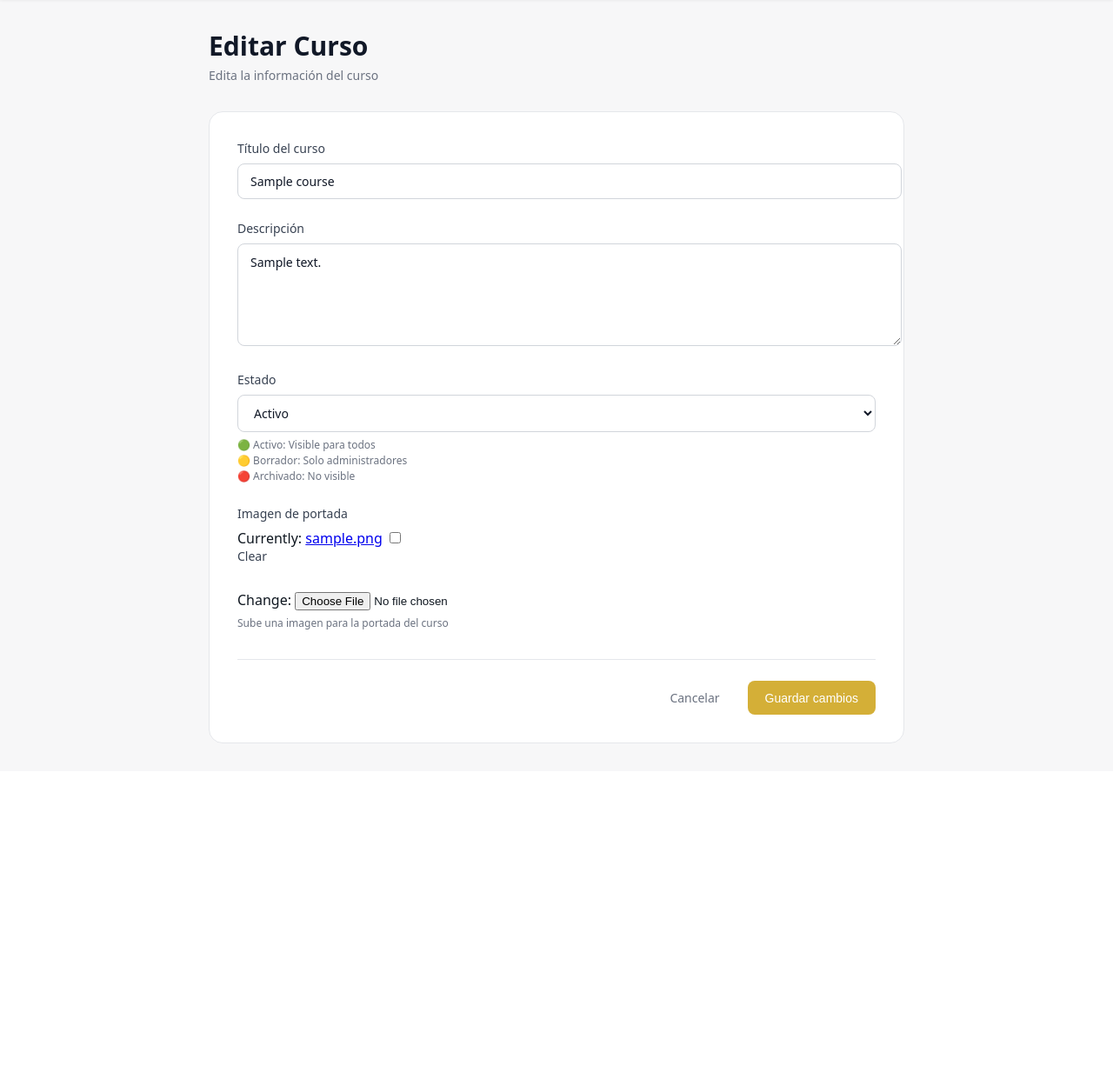
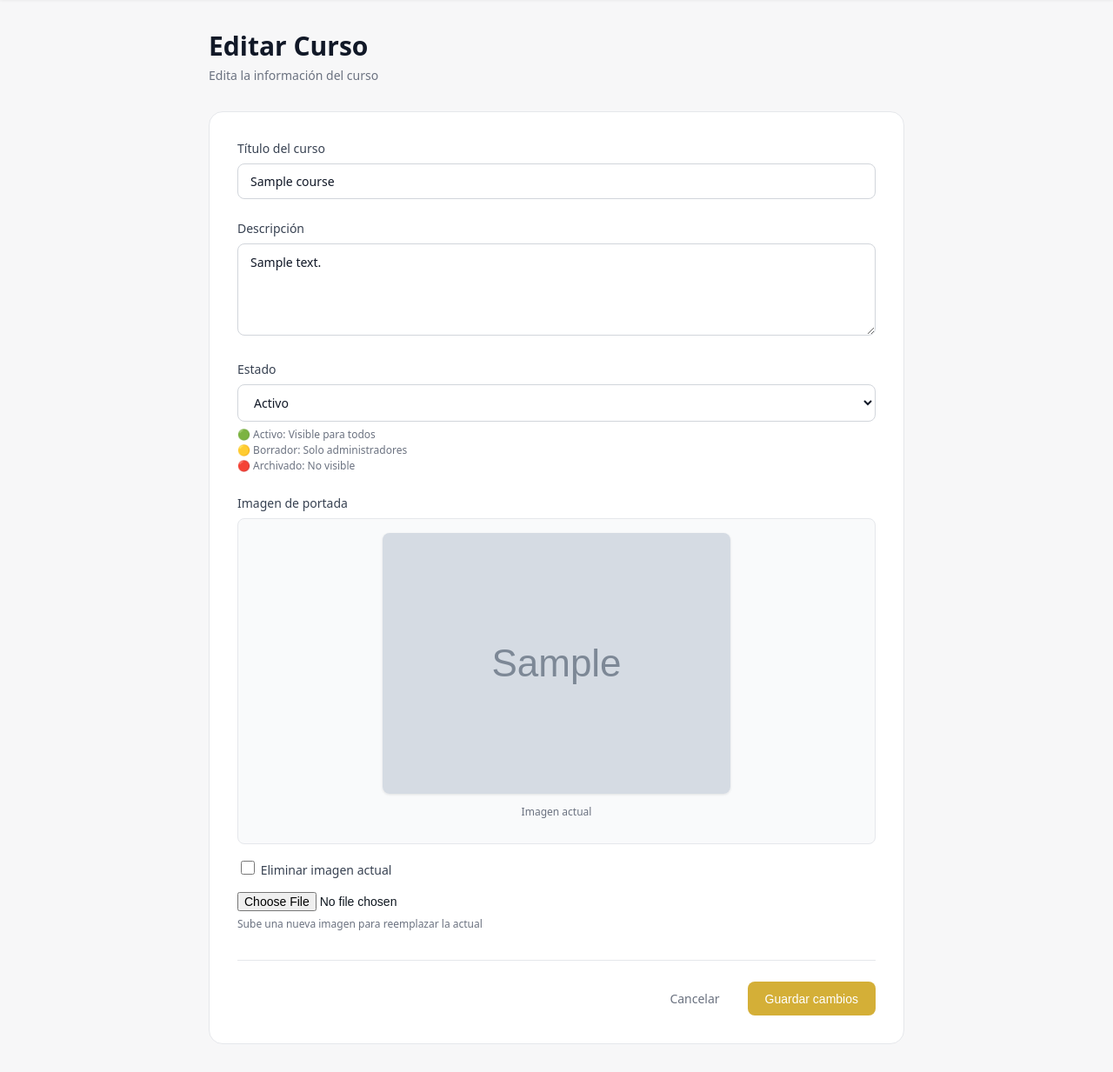
Before and after one commit to TommyBermu/error404, a Django app: page /admin/course/1/edit/ in a window 1280 px wide. Shown: the part 61-1294 px from the top of the page at 87% size. Before the commit the page ends 916 px from the top, so only its background shows below. Run offline with Django 5.2, Linux system fonts and the light colour scheme; a user stored in the database is signed in; tables that the repository leaves empty hold one stand-in row (values such as "Sample post"); grey boxes marked "Sample" are stand-in pictures.

Commit message:
ahora ya no deja subir un tipo de archivo diferente al especificado (si, antes se podía xd) y organizado/redecorado un par de cosas

```diff
--- a/Proyecto/SAFE/administration/forms.py
+++ b/Proyecto/SAFE/administration/forms.py
@@ -115,14 +115,59 @@ class ContentForm(forms.ModelForm):
 
 
 class MaterialForm(forms.ModelForm):
+    # Campo oculto para especificar el tipo esperado según el block_type
+    expected_type = forms.CharField(required=False, widget=forms.HiddenInput())
+
     class Meta:
         model = Material
-        fields = ["type", "file"]
+        fields = ["file"]
         widgets = {
-            "type": forms.Select(attrs={"class": ""}),
             "file": forms.FileInput(attrs={"class": ""}),
         }
         labels = {
-            "type": "Tipo de archivo",
             "file": "Archivo",
         }
+
+    def clean(self):
+        """Valida que la extensión del archivo coincida con el tipo esperado."""
+        cleaned_data = super().clean()
+        file = cleaned_data.get("file")
+        expected_type = cleaned_data.get("expected_type")
+
+        # Si no hay archivo nuevo, revisar el archivo existente de la instancia
+        if not file and self.instance and self.instance.pk and self.instance.file:
+            file = self.instance.file
+
+        if file and expected_type:
+            # Obtener la extensión del archivo
+            filename = file.name if hasattr(file, "name") else str(file)
+            if "." in filename:
+                extension = filename.rsplit(".", 1)[-1].lower()
+            else:
+                raise forms.ValidationError(
+                    {"file": "El archivo debe tener una extensión."}
+                )
+
+            # Mapeo de tipos esperados a extensiones válidas
+            valid_extensions = {
+                "jpg": ["jpg", "jpeg"],
+                "mp4": ["mp4"],
+                "pdf": ["pdf"],
+                "mp3": ["mp3"],
+                "txt": ["txt"],
+            }
+
+            # Verificar que la extensión coincida con el tipo esperado
+            if expected_type in valid_extensions:
+                if extension not in valid_extensions[expected_type]:
+                    expected_display = expected_type.upper()
+                    if expected_type == "jpg":
+                        expected_display = "JPG/JPEG"
+                    raise forms.ValidationError(
+                        {
+                            "file": f"El archivo debe ser de tipo {expected_display}. "
+                            f"Has seleccionado un archivo {extension.upper()}."
+                        }
+                    )
+
+        return cleaned_data
--- a/Proyecto/SAFE/administration/static/administration/css/course_form.css
+++ b/Proyecto/SAFE/administration/static/administration/css/course_form.css
@@ -75,6 +75,7 @@
 .form-group textarea,
 .form-group select {
     width: 100%;
+    max-width: 100%;
     padding: 0.625rem 0.875rem;
     border: 1px solid #d1d5db;
     border-radius: 0.5rem;
@@ -82,6 +83,7 @@
     color: #111827;
     background-color: white;
     font-family: inherit;
+    box-sizing: border-box;
 }
 
 .form-group input:focus,
@@ -109,6 +111,81 @@
     font-size: 0.75rem;
     color: #dc2626;
     margin-top: 0.375rem;
+}
+
+/* Image Preview */
+.current-image-preview {
+    margin-bottom: 1rem;
+    padding: 1rem;
+    background-color: #f9fafb;
+    border: 1px solid #e5e7eb;
+    border-radius: 0.5rem;
+    text-align: center;
+    overflow: hidden;
+}
+
+.preview-img {
+    max-width: 100%;
+    max-height: 300px;
+    width: auto;
+    height: auto;
+    border-radius: 0.5rem;
+    display: block;
+    margin: 0 auto;
+    box-shadow: 0 1px 3px 0 rgba(0, 0, 0, 0.1);
+    object-fit: contain;
+}
+
+.preview-label {
+    margin-top: 0.75rem;
+    font-size: 0.75rem;
+    color: #6b7280;
+    font-weight: 500;
+}
+
+.checkbox-group {
+    margin-bottom: 1rem;
+}
+
+.checkbox-label {
+    display: inline-flex;
+    align-items: center;
+    gap: 0.5rem;
+    font-size: 0.875rem;
+    color: #374151;
+    cursor: pointer;
+    user-select: none;
+}
+
+.checkbox-label input[type="checkbox"] {
+    width: 1rem;
+    height: 1rem;
+    cursor: pointer;
+    accent-color: #d4af37;
+}
+
+/* Ocultar el link y checkbox generados por Django */
+.file-input-only {
+    font-size: 0;
+    /* Ocultar todo el texto */
+}
+
+.file-input-only input[type="file"] {
+    font-size: 0.875rem;
+    /* Restaurar tamaño para el input */
+}
+
+.file-input-only a,
+.file-input-only input[type="checkbox"] {
+    display: none !important;
+}
+
+.file-input-only label {
+    display: none !important;
+}
+
+.file-input-only br {
+    display: none !important;
 }
 
 /* Form Row (2 columnas) */
--- a/Proyecto/SAFE/administration/templates/administration/course_form.html
+++ b/Proyecto/SAFE/administration/templates/administration/course_form.html
@@ -78,8 +78,28 @@
         <!-- Imagen de portada -->
         <div class="form-group">
           <label for="{{ form.header_img.id_for_label }}">{{ form.header_img.label }}</label>
-          {{ form.header_img }}
-          <div class="field-help">Sube una imagen para la portada del curso</div>
+
+          {% if course and course.header_img %}
+            <div class="current-image-preview">
+              <img src="{{ course.header_img.url }}" alt="Portada actual" class="preview-img" />
+              <p class="preview-label">Imagen actual</p>
+            </div>
+            <div class="checkbox-group">
+              <label class="checkbox-label">
+                <input type="checkbox" name="header_img-clear" id="header_img-clear_id" />
+                <span>Eliminar imagen actual</span>
+              </label>
+            </div>
+          {% endif %}
+
+          <div class="file-input-only">{{ form.header_img }}</div>
+          <div class="field-help">
+            {% if course and course.header_img %}
+              Sube una nueva imagen para reemplazar la actual
+            {% else %}
+              Sube una imagen para la portada del curso
+            {% endif %}
+          </div>
           {% if form.header_img.errors %}
             <div class="field-error">{{ form.header_img.errors }}</div>
           {% endif %}
--- a/Proyecto/SAFE/administration/views.py
+++ b/Proyecto/SAFE/administration/views.py
@@ -205,7 +205,23 @@ def content_create(request, module_pk):
     )
 
     content_form = ContentForm(request.POST)
-    material_form = MaterialForm(request.POST, request.FILES)
+
+    # Determinar el tipo esperado según el block_type
+    block_type = request.POST.get("block_type")
+    expected_type = None
+    if block_type == Content.BlockType.IMAGE:
+        expected_type = "jpg"
+    elif block_type == Content.BlockType.VIDEO:
+        expected_type = "mp4"
+    elif block_type == Content.BlockType.PDF:
+        expected_type = "pdf"
+
+    # Agregar expected_type a los datos del formulario
+    material_data = request.POST.copy()
+    if expected_type:
+        material_data["expected_type"] = expected_type
+
+    material_form = MaterialForm(material_data, request.FILES)
 
     if content_form.is_valid():
         content = content_form.save(commit=False)
@@ -224,13 +240,27 @@ def content_create(request, module_pk):
             Content.BlockType.PDF,
         ):
             if material_form.is_valid() and material_form.cleaned_data.get("file"):
-                material = material_form.save()
+                material = material_form.save(commit=False)
+                # Asignar tipo automáticamente según block_type
+                if block_type == Content.BlockType.IMAGE:
+                    material.type = "jpg"
+                elif block_type == Content.BlockType.VIDEO:
+                    material.type = "mp4"
+                elif block_type == Content.BlockType.PDF:
+                    material.type = "pdf"
+                material.save()
                 content.material = material
             else:
-                messages.error(
-                    request,
-                    "Adjunta un archivo para imágenes, videos o PDFs.",
-                )
+                # Mostrar errores específicos del formulario de material
+                if material_form.errors:
+                    for field, field_errors in material_form.errors.items():
+                        for error in field_errors:
+                            messages.error(request, f"Archivo: {error}")
+                else:
+                    messages.error(
+                        request,
+                        "Adjunta un archivo para imágenes, videos o PDFs.",
+                    )
                 return redirect(redirect_url)
 
         content.save()
@@ -257,8 +287,24 @@ def content_update(request, content_pk):
 
     content_form = ContentForm(request.POST, instance=content)
     material_instance = content.material if content.material else None
+
+    # Determinar el tipo esperado según el block_type
+    block_type = request.POST.get("block_type")
+    expected_type = None
+    if block_type == Content.BlockType.IMAGE:
+        expected_type = "jpg"
+    elif block_type == Content.BlockType.VIDEO:
+        expected_type = "mp4"
+    elif block_type == Content.BlockType.PDF:
+        expected_type = "pdf"
+
+    # Agregar expected_type a los datos del formulario
+    material_data = request.POST.copy()
+    if expected_type:
+        material_data["expected_type"] = expected_type
+
     material_form = MaterialForm(
-        request.POST, request.FILES, instance=material_instance
+        material_data, request.FILES, instance=material_instance
     )
 
     material_checked = False
@@ -290,16 +336,24 @@ def content_update(request, content_pk):
                         "Adjunta un archivo para imágenes, videos o PDFs.",
                     )
                 else:
-                    material = material_form.save()
+                    material = material_form.save(commit=False)
+                    # Asignar tipo automáticamente según block_type
+                    if block_type == Content.BlockType.IMAGE:
+                        material.type = "jpg"
+                    elif block_type == Content.BlockType.VIDEO:
+                        material.type = "mp4"
+                    elif block_type == Content.BlockType.PDF:
+                        material.type = "pdf"
+                    material.save()
                     updated_content.material = material
                     updated_content.exam = None
-            else:
-                messages.error(request, "Revisa los datos del archivo adjunto.")
+            # Si el formulario no es válido, no continuar
         else:
             updated_content.material = None
             updated_content.exam = None
 
-        if not material_form.errors:
+        # Solo guardar si no hay errores en el material form cuando se verificó
+        if not material_checked or not material_form.errors:
             updated_content.save()
             messages.success(request, "Contenido actualizado.")
     else:
```
Also changed, not shown: Proyecto/SAFE/administration/static/administration/css/course_detail.css (+40 -0 lines), Proyecto/SAFE/administration/templates/administration/course_detail.html (+67 -4 lines).
